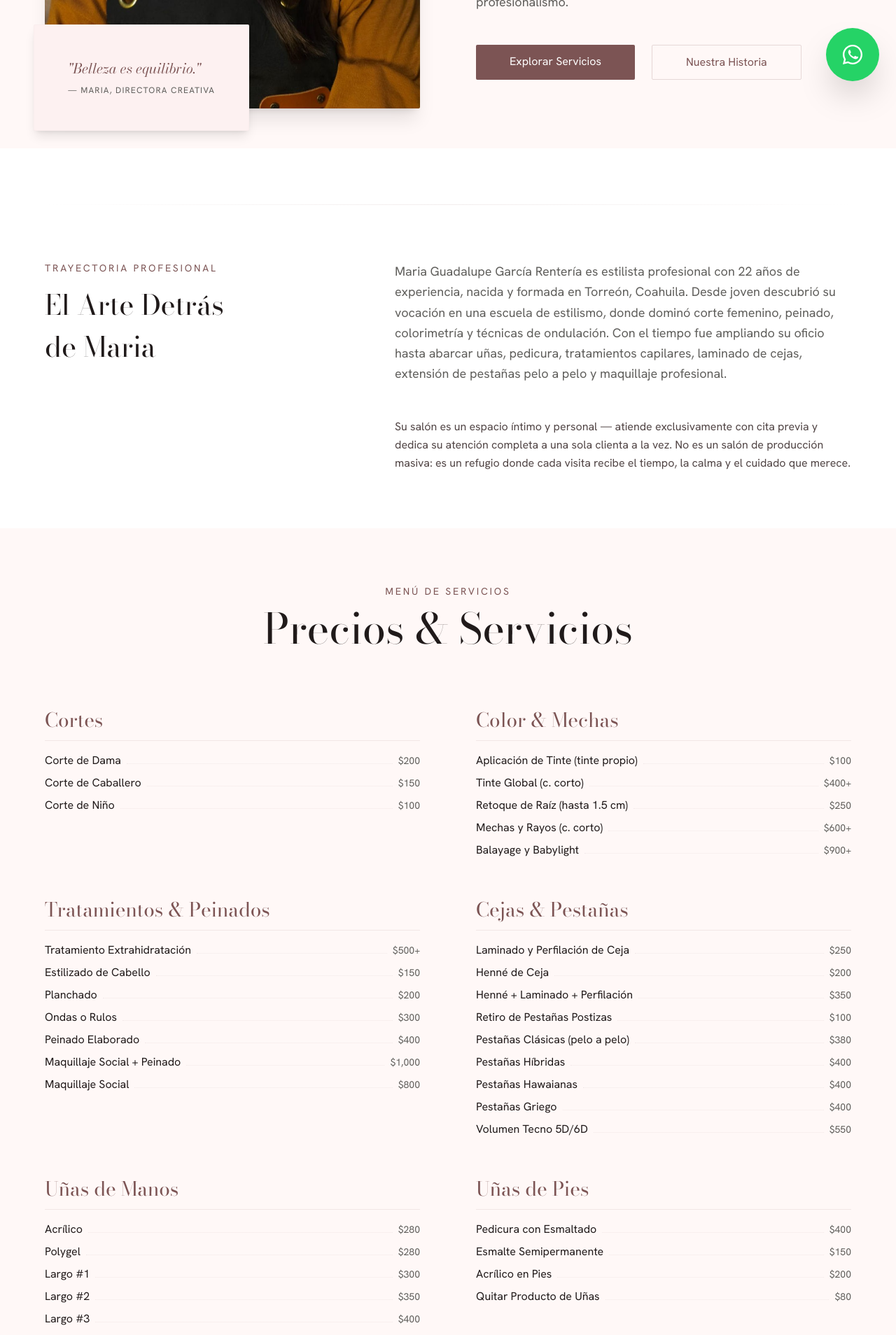
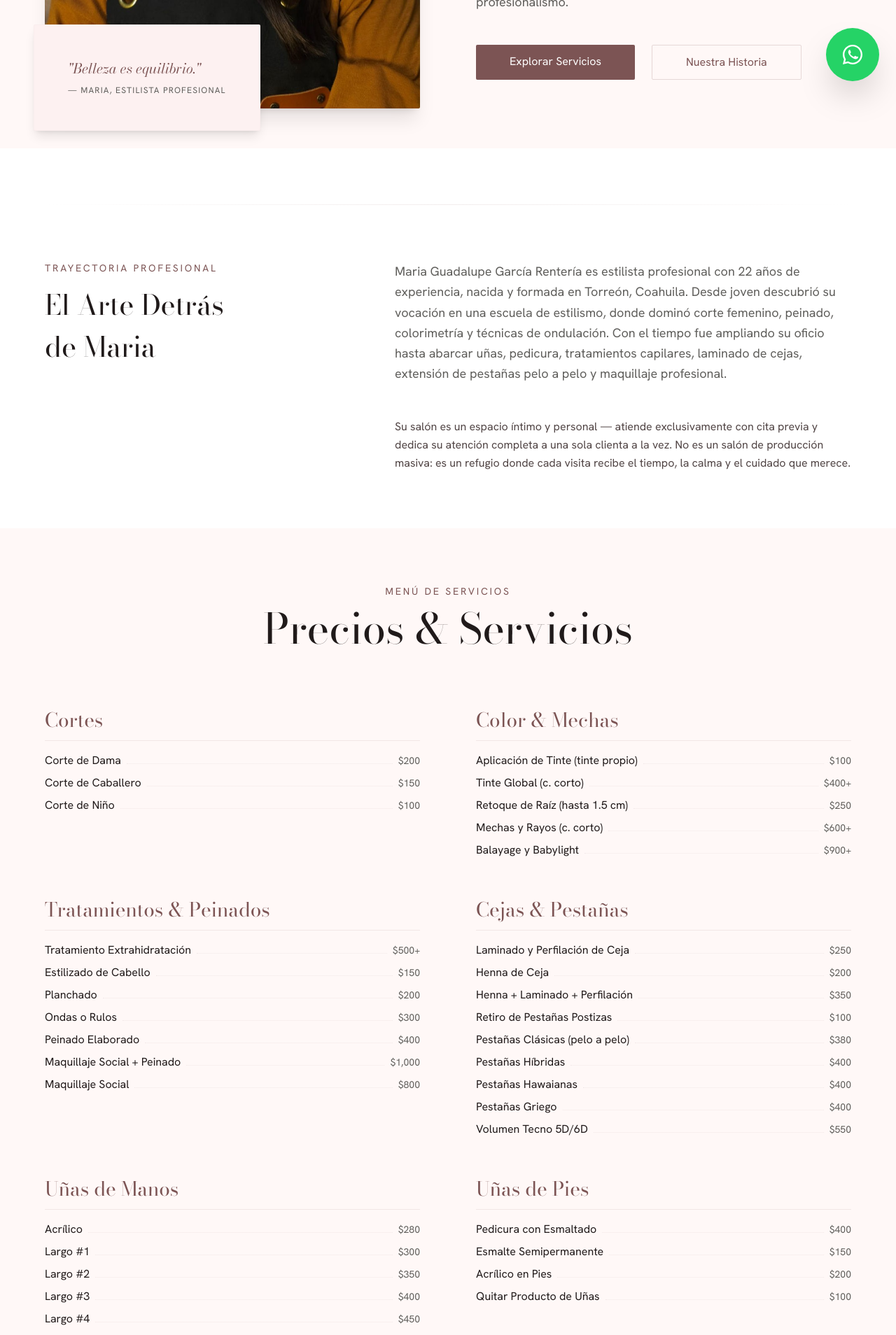
Before and after one commit to JustinAdame13/marias-salon, a React (Vite) app: page / in a window 1280 px wide. Shown: the part 660-2568 px from the top of the page at 70% size. Built offline with nearby package versions, Linux system fonts and the light colour scheme.

Commit message:
correcion de contenido

```diff
--- a/src/components/Hero.jsx
+++ b/src/components/Hero.jsx
@@ -29,7 +29,7 @@ const Hero = () => {
                 "Belleza es equilibrio."
               </p>
               <p className="font-label-sm text-label-sm text-white/80 uppercase tracking-widest mt-1">
-                — Maria, Directora Creativa
+                — Maria, Estilista profesional
               </p>
             </div>
           </div>
@@ -46,7 +46,7 @@ const Hero = () => {
               "Belleza es equilibrio."
             </p>
             <p className="font-label-sm text-label-sm text-secondary uppercase tracking-widest mt-base">
-              — Maria, Directora Creativa
+              — Maria, Estilista profesional
             </p>
           </motion.div>
         </motion.div>
@@ -81,7 +81,7 @@ const Hero = () => {
             className="font-body-md text-body-md md:text-body-lg text-secondary max-w-prose mx-auto md:mx-0 mb-lg"
             viewport={{ once: false, amount: 0.3 }}
           >
-            Un espacio boutique donde la serenidad se encuentra
+            Un espacio donde la serenidad se encuentra
             con la excelencia técnica. Redescubre tu estilo en
             un entorno de calma y profesionalismo.
           </motion.p>
--- a/src/components/Location.jsx
+++ b/src/components/Location.jsx
@@ -33,8 +33,7 @@ const Location = () => {
             </h2>
             <p className="font-body-lg text-body-lg text-secondary mb-lg">
               Estamos ubicados en el corazón de Torreón, Coahuila.
-              Visítanos en una de las zonas más exclusivas y
-              seguras de la ciudad.
+
             </p>
 
             <div className="flex items-start gap-md mb-base">
@@ -48,7 +47,7 @@ const Location = () => {
             <div className="flex items-start gap-md mb-lg">
               <span className="text-primary text-xl mt-1">🕐</span>
               <p className="font-body-md text-body-md text-on-surface">
-                Lunes a Domingo: 6:00 AM – 12:00 PM<br />
+                Lunes a Sabado: 9:00 AM – 8:00 PM<br />
                 <span className="font-label-sm text-label-sm text-primary">Solo con cita previa</span>
               </p>
             </div>
--- a/src/components/Services.jsx
+++ b/src/components/Services.jsx
@@ -21,14 +21,14 @@ const serviceCategories = [
         price: '$150',
         description: 'Corte clásico o moderno con acabado preciso en máquina y tijera.',
         duration: '30 min aprox.',
-        includes: 'Incluye lavado',
+        includes: '',
       },
       {
         name: 'Corte de Niño',
         price: '$100',
         description: 'Corte cómodo y rápido, ideal para los más pequeños de la casa.',
-        duration: '20 min aprox.',
-        includes: 'Incluye lavado',
+        duration: '30 min aprox.',
+        includes: '',
       },
     ],
   },
@@ -41,7 +41,7 @@ const serviceCategories = [
         price: '$100',
         description: 'Aplicación profesional usando el tinte que tú traigas.',
         duration: '1 hr aprox.',
-        includes: 'Solo mano de obra, no incluye producto',
+        includes: 'Solo mano de obra, no incluye producto ni estilizado',
       },
       {
         name: 'Tinte Global (c. corto)',
@@ -82,14 +82,14 @@ const serviceCategories = [
         price: '$500+',
         description: 'Restaura la hidratación y brillo del cabello dañado o reseco.',
         duration: '45–60 min aprox.',
-        includes: 'Incluye masaje capilar',
+        includes: 'producto sellado con calor',
       },
       {
         name: 'Estilizado de Cabello',
         price: '$150',
         description: 'Peinado con secadora y cepillo para un acabado liso y con movimiento.',
         duration: '30–40 min aprox.',
-        includes: 'Incluye lavado',
+        includes: '',
       },
       {
         name: 'Planchado',
@@ -103,28 +103,28 @@ const serviceCategories = [
         price: '$300',
         description: 'Peinado con ondas suaves o rizos definidos, según tu preferencia.',
         duration: '45 min aprox.',
-        includes: 'Incluye fijador',
+        includes: 'Incluye fijador y protector termico',
       },
       {
         name: 'Peinado Elaborado',
         price: '$400',
         description: 'Peinado de evento con recogido y detalles personalizados.',
         duration: '1–1.5 hrs aprox.',
-        includes: 'Incluye prueba de estilo previa (agendar aparte)',
+        includes: '',
       },
       {
         name: 'Maquillaje Social + Peinado',
         price: '$1,000',
         description: 'Paquete completo de maquillaje de evento y peinado a juego.',
         duration: '2 hrs aprox.',
-        includes: 'Incluye pestañas postizas sencillas',
+        includes: 'Incluye pestañas postizas y sellador de maquillaje',
       },
       {
         name: 'Maquillaje Social',
         price: '$800',
         description: 'Maquillaje profesional para fiestas, eventos o sesiones fotográficas.',
         duration: '1–1.5 hrs aprox.',
-        includes: 'Incluye pestañas postizas sencillas',
+        includes: 'Incluye pestañas postizas',
       },
     ],
   },
@@ -135,23 +135,23 @@ const serviceCategories = [
       {
         name: 'Laminado y Perfilación de Ceja',
         price: '$250',
-        description: 'Cejas peinadas hacia arriba para un efecto voluminoso y prolijo.',
+        description: 'Cejas peinadas con direccion para un efecto voluminoso y prolijo.',
         duration: '40 min aprox.',
-        includes: 'Incluye depilación con pinza',
+        includes: 'Incluye depilación',
       },
       {
-        name: 'Henné de Ceja',
+        name: 'Henna de Ceja',
         price: '$200',
-        description: 'Tinte semipermanente para definir y oscurecer la ceja.',
+        description: 'Henna semipermanente para definir y oscurecer la ceja.',
         duration: '30 min aprox.',
-        includes: 'Dura entre 2–4 semanas',
+        includes: 'Dura entre 2–3 semanas',
       },
       {
-        name: 'Henné + Laminado + Perfilación',
+        name: 'Henna + Laminado + Perfilación',
         price: '$350',
-        description: 'Combo completo de tinte, laminado y perfilación en una sola cita.',
+        description: 'Combo completo de Henna, laminado y perfilación en una sola cita.',
         duration: '1 hr aprox.',
-        includes: 'Incluye depilación con pinza',
+        includes: 'Incluye depilación',
       },
       {
         name: 'Retiro de Pestañas Postizas',
@@ -184,14 +184,14 @@ const serviceCategories = [
       {
         name: 'Pestañas Griego',
         price: '$400',
-        description: 'Efecto de volumen mixto que combina densidad en las esquinas.',
+        description: 'Efecto de volumen natural que combina densidad en las esquinas.',
         duration: '1.5–2 hrs aprox.',
         includes: 'Duración aprox. 3 semanas',
       },
       {
         name: 'Volumen Tecno 5D/6D',
         price: '$550',
-        description: 'Múltiples extensiones ultrafinas por pestaña natural para máximo volumen.',
+        description: 'Múltiples extensiones por pestaña natural para máximo volumen.',
         duration: '2–2.5 hrs aprox.',
         includes: 'Duración aprox. 3–4 semanas',
       },
@@ -205,13 +205,6 @@ const serviceCategories = [
         name: 'Acrílico',
         price: '$280',
         description: 'Uñas esculpidas con acrílico, resistentes y de acabado duradero.',
-        duration: '1.5 hrs aprox.',
-        includes: 'Incluye esmaltado semipermanente',
-      },
-      {
-        name: 'Polygel',
-        price: '$280',
-        description: 'Alternativa ligera al acrílico, flexible y de apariencia natural.',
         duration: '1.5 hrs aprox.',
         includes: 'Incluye esmaltado semipermanente',
       },
@@ -293,7 +286,7 @@ const serviceCategories = [
       },
       {
         name: 'Quitar Producto de Uñas',
-        price: '$80',
+        price: '$100',
         description: 'Retiro seguro de acrílico, polygel o gel sin dañar la uña natural.',
         duration: '20–30 min aprox.',
         includes: 'Incluye hidratación posterior',
--- a/src/components/footer.jsx
+++ b/src/components/footer.jsx
@@ -83,10 +83,10 @@ const Footer = () => {
                 Torreón, Coahuila
               </p>
               <p className="font-body-md text-secondary">
-                Lun–Vie: 10am – 8pm
+                Lunes a Sabado: 9:00 AM – 8:00 PM
               </p>
               <p className="font-body-md text-secondary">
-                Sáb: 9am – 6pm
+                Las citas fuera de horario tienen un costo extra
               </p>
             </div>
 
```
